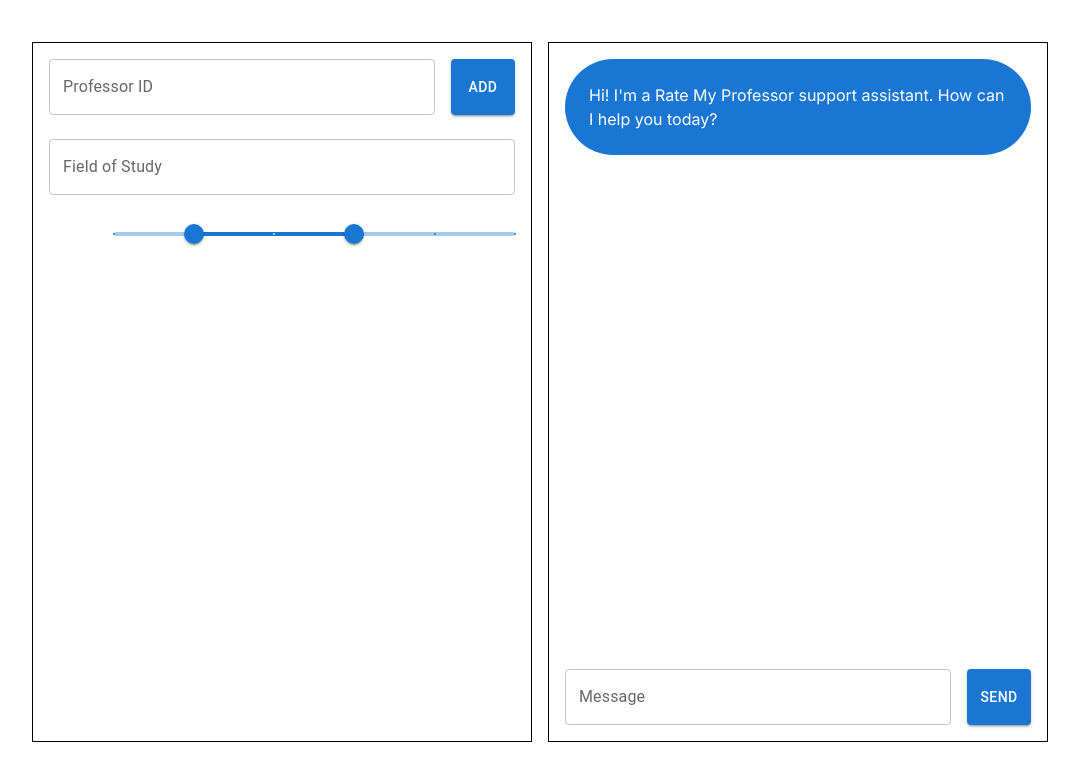
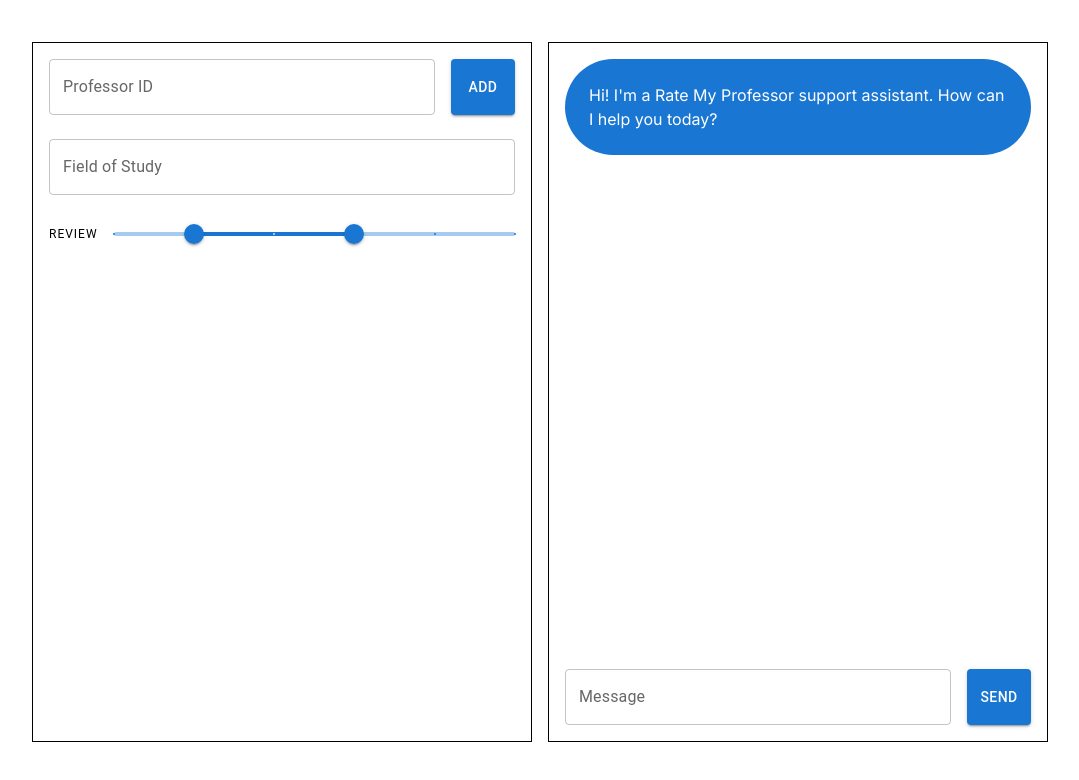
Before and after one commit to coderMassive/proffinder, a Next.js app: page / in a window 1280 px wide. Shown: the top 780 px of the page, without its empty margins (100-1179 px from the left). Built offline with nearby package versions, Linux system fonts and the light colour scheme.

Commit message:
text was also white

```diff
--- a/src/app/page.tsx
+++ b/src/app/page.tsx
@@ -151,7 +151,6 @@
       flexDirection="column"
       justifyContent="center"
       alignItems="center"
-      color="#ffffff"
     >
       <Stack direction={'row'} spacing={2} mb={2}>
         <Stack
```
